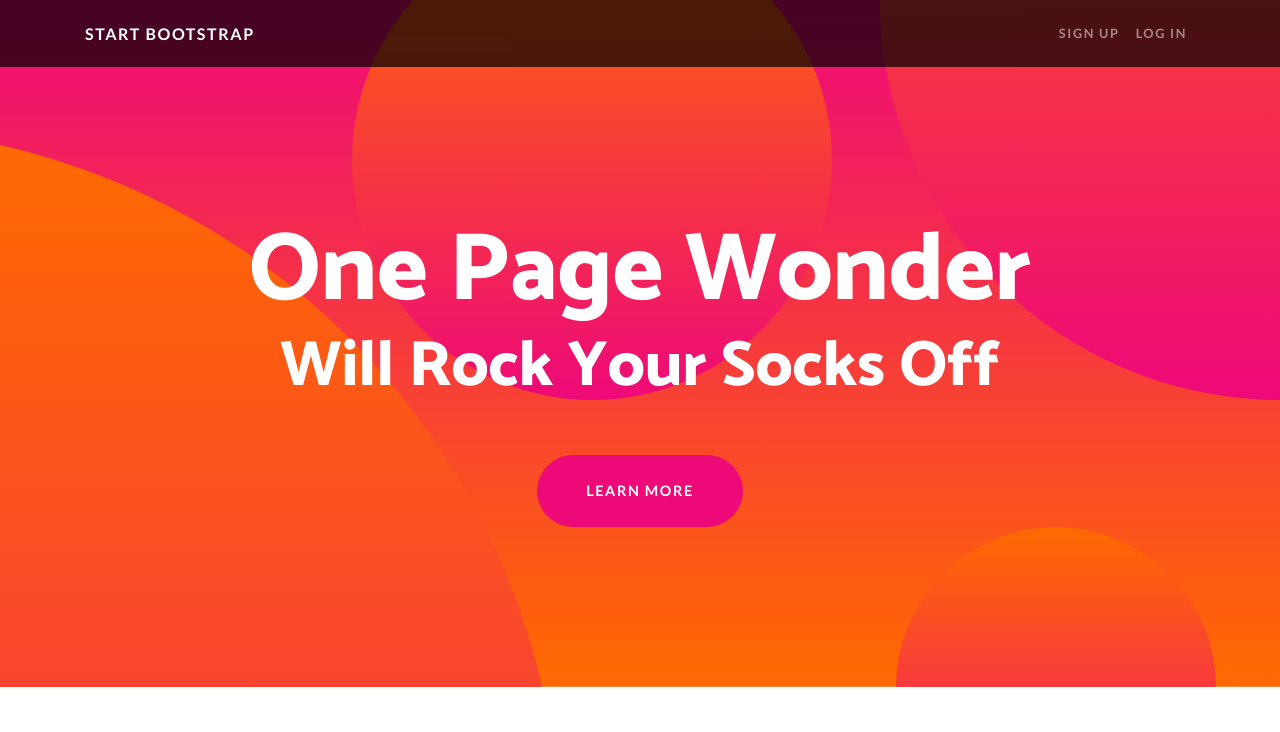
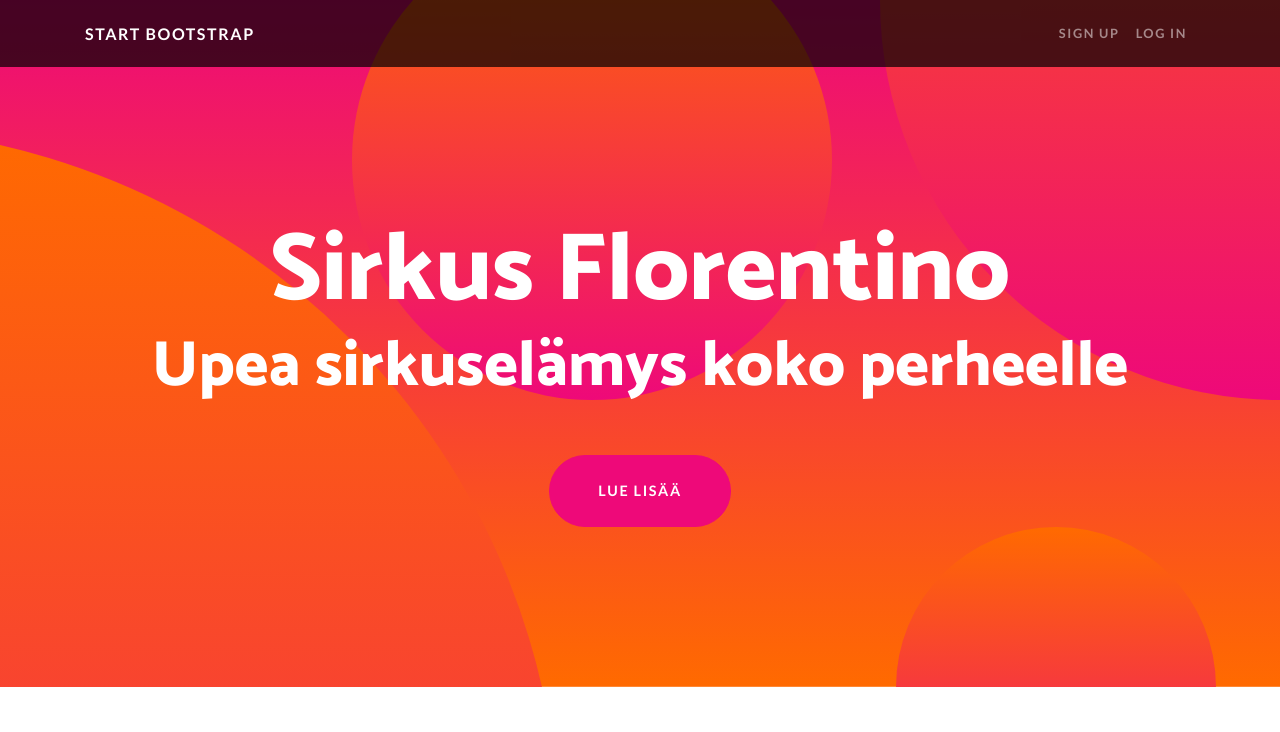
Before and after one commit to terolahtinen/sirkusflorentino, a website: page index.html in a window 1280 px wide. Shown: the top 732 px of the page. Drawn offline with Linux system fonts and the light colour scheme.

Commit message:
Update index.html

```diff
--- a/index.html
+++ b/index.html
@@ -8,7 +8,7 @@
   <meta name="description" content="">
   <meta name="author" content="">
 
-  <title>One Page Wonder - Start Bootstrap Template</title>
+  <title>Sirkusflorentino</title>
 
   <!-- Bootstrap core CSS -->
   <link href="vendor/bootstrap/css/bootstrap.min.css" rel="stylesheet">
@@ -47,9 +47,9 @@
   <header class="masthead text-center text-white">
     <div class="masthead-content">
       <div class="container">
-        <h1 class="masthead-heading mb-0">One Page Wonder</h1>
-        <h2 class="masthead-subheading mb-0">Will Rock Your Socks Off</h2>
-        <a href="#" class="btn btn-primary btn-xl rounded-pill mt-5">Learn More</a>
+        <h1 class="masthead-heading mb-0">Sirkus Florentino</h1>
+        <h2 class="masthead-subheading mb-0">Upea sirkuselämys koko perheelle</h2>
+        <a href="#" class="btn btn-primary btn-xl rounded-pill mt-5">Lue lisää</a>
       </div>
     </div>
     <div class="bg-circle-1 bg-circle"></div>
```
